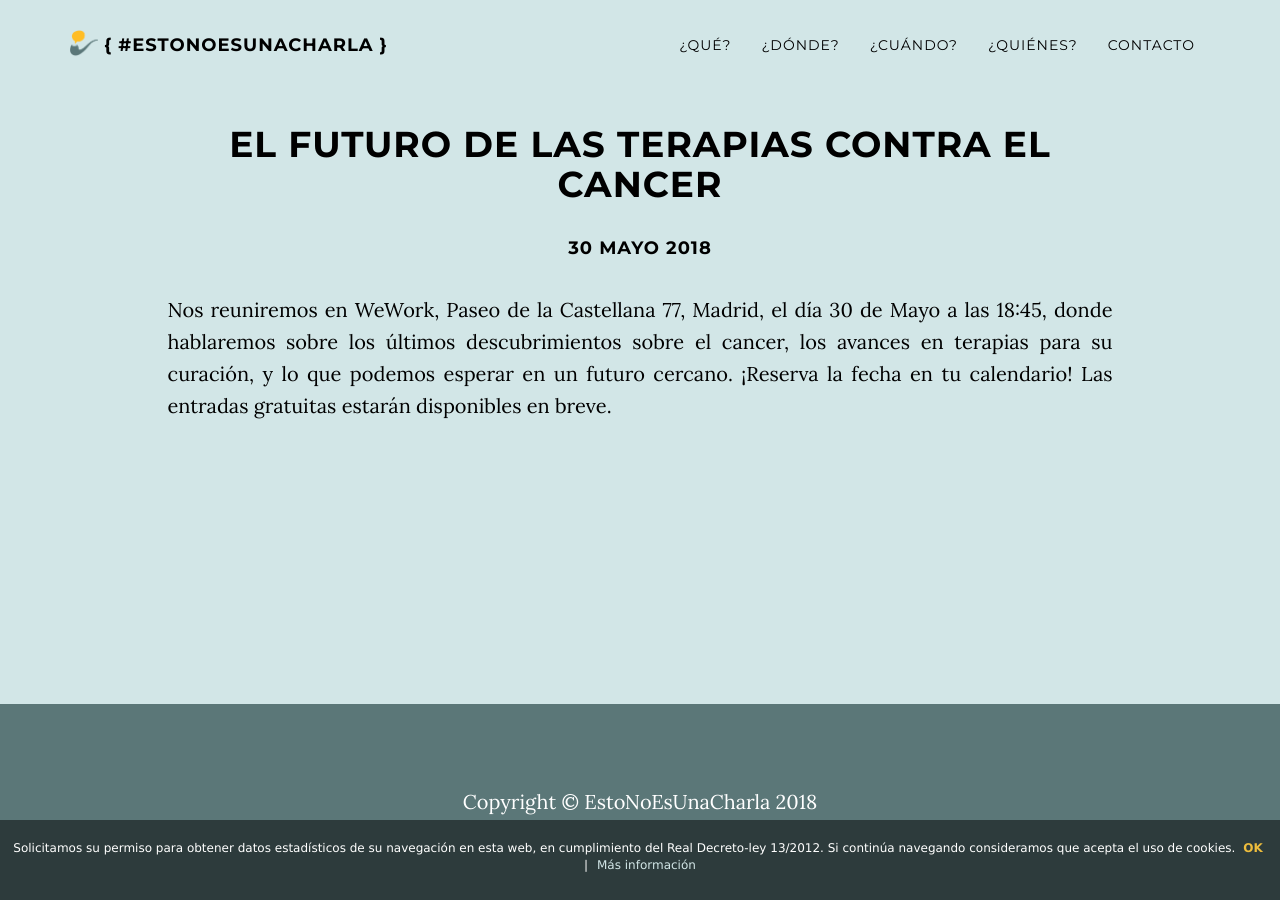
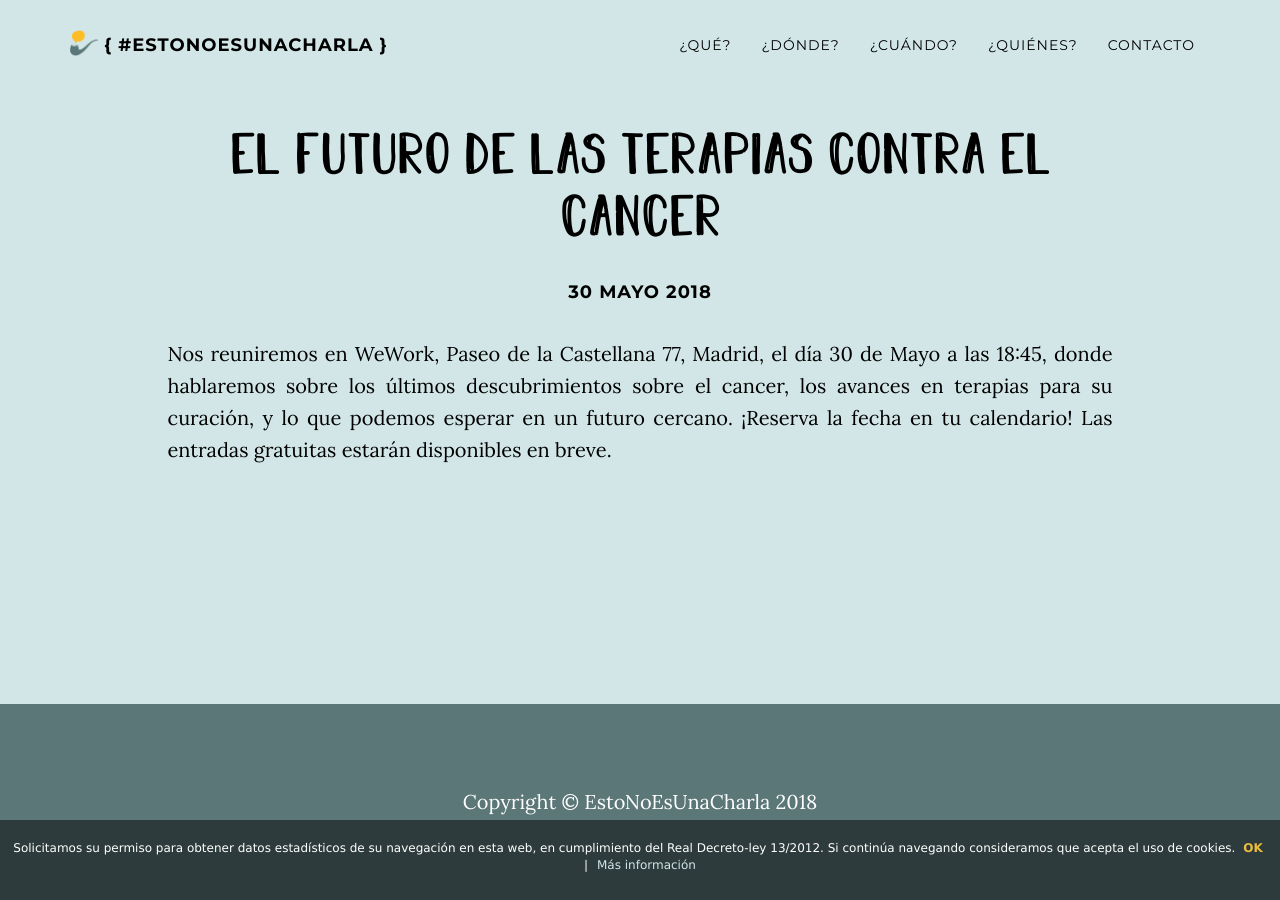
Before and after one commit to estonoesunacharla/web, a Jekyll site: the page built from _posts/2018-05-30-el-futuro-de-las-terapias-contra-el-cancer.md, in a window 1280 px wide. Built offline with Jekyll 4.4.1, drawn with Linux system fonts in a browser that asks for light colours; nearby versions of some CDN libraries; a style sheet for code colours, icons or effects is not loaded.

Commit message:
Fixed visual bugs

```diff
--- a/css/estonoesunacharla.scss
+++ b/css/estonoesunacharla.scss
@@ -112,6 +112,11 @@
     border: 0px !important;
 }
 
+h1{
+  font-size: 56px;
+  font-family: "mayafont","Montserrat","Helvetica Neue",Helvetica,Arial,sans-serif;
+}
+
 h2 {
     font-size: 35px;
     font-family: "mayafont","Montserrat","Helvetica Neue",Helvetica,Arial,sans-serif;
@@ -132,9 +137,6 @@
     position: absolute;
   }
 
-  .navbar-collapse.collapse{
-    display: none !important;
-  }
 }
 
 @media (min-width: 1000px){
```
